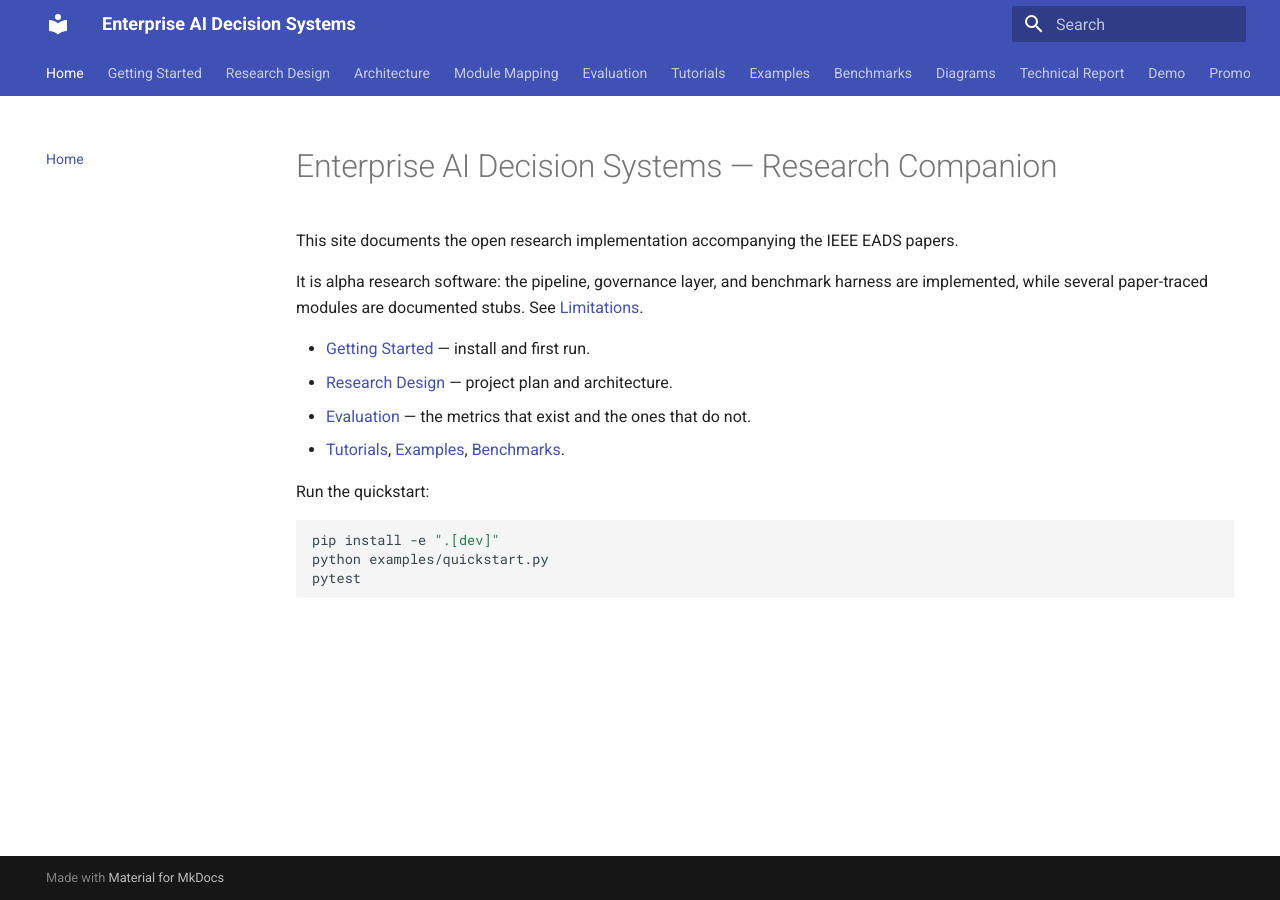
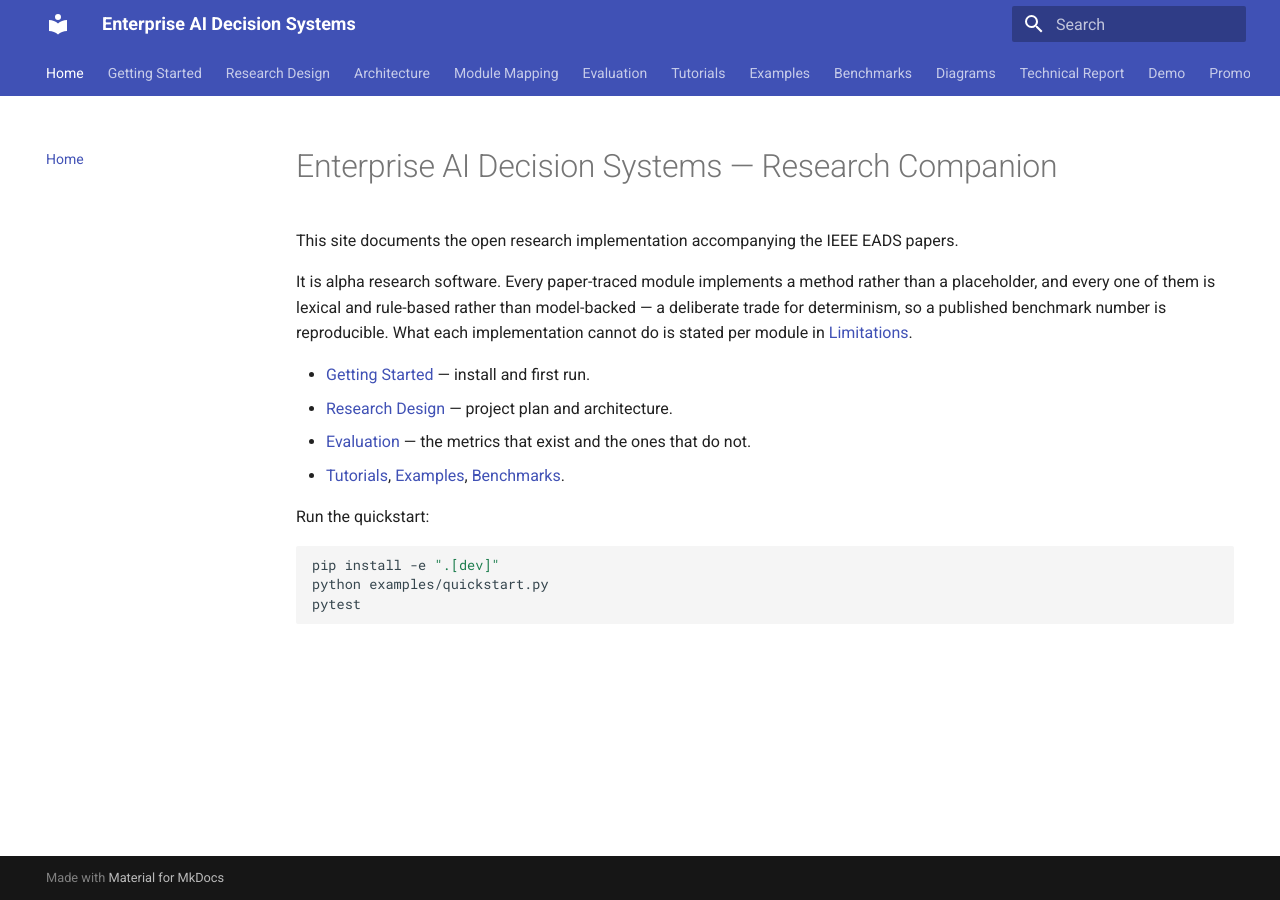
Before and after one commit to nirmaljingar/enterprise-ai-decision-systems, an MkDocs documentation site: the page built from docs/index.md, in a window 1280 px wide. Built offline with MkDocs 1.6.1 and Material for MkDocs 9.7.7, drawn with Linux system fonts in a browser that asks for light colours.

Commit message:
docs: lead with the bug the governance layer prevents
The README opened by describing itself as a research skeleton, which tells a
practitioner this is not for them, and its first runnable snippet demonstrated the
pipeline rather than the one thing here that is worth borrowing. It also still said
several modules were deliberate stubs -- true when written, false since the
de-stubbing work landed.

It now opens on the injected supplier email, the guard that approves what it cannot
parse, and the four rules that reject instead, with the measured number and the
clause that number must always carry: it is a bound on the governance layer against
an obedient attack simulator, not a real model's resistance. The reason string and
the metric values are copied from an actual run, not paraphrased.

The paper-companion framing moves below it rather than away: the papers are why this
exists, but they are not why a stranger would clone it.

```diff
--- a/docs/index.md
+++ b/docs/index.md
@@ -2,9 +2,10 @@
 
 This site documents the open research implementation accompanying the IEEE EADS papers.
 
-It is alpha research software: the pipeline, governance layer, and benchmark harness are
-implemented, while several paper-traced modules are documented stubs. See
-[Limitations](limitations.md).
+It is alpha research software. Every paper-traced module implements a method rather than a
+placeholder, and every one of them is lexical and rule-based rather than model-backed — a deliberate
+trade for determinism, so a published benchmark number is reproducible. What each implementation
+cannot do is stated per module in [Limitations](limitations.md).
 
 - [Getting Started](getting_started.md) — install and first run.
 - [Research Design](research_design.md) — project plan and architecture.
```
Also changed, not shown: README.md (+62 -6 lines).
